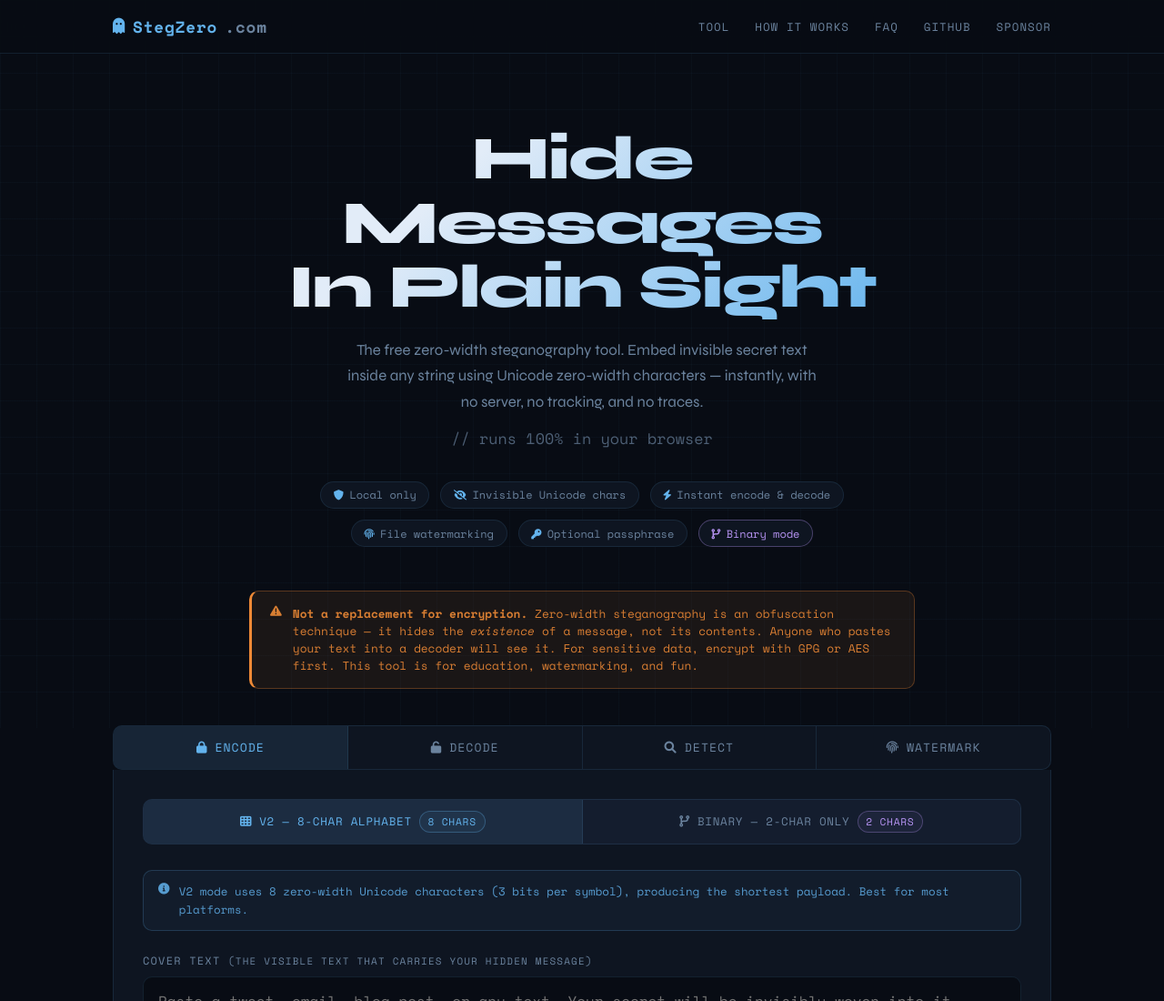
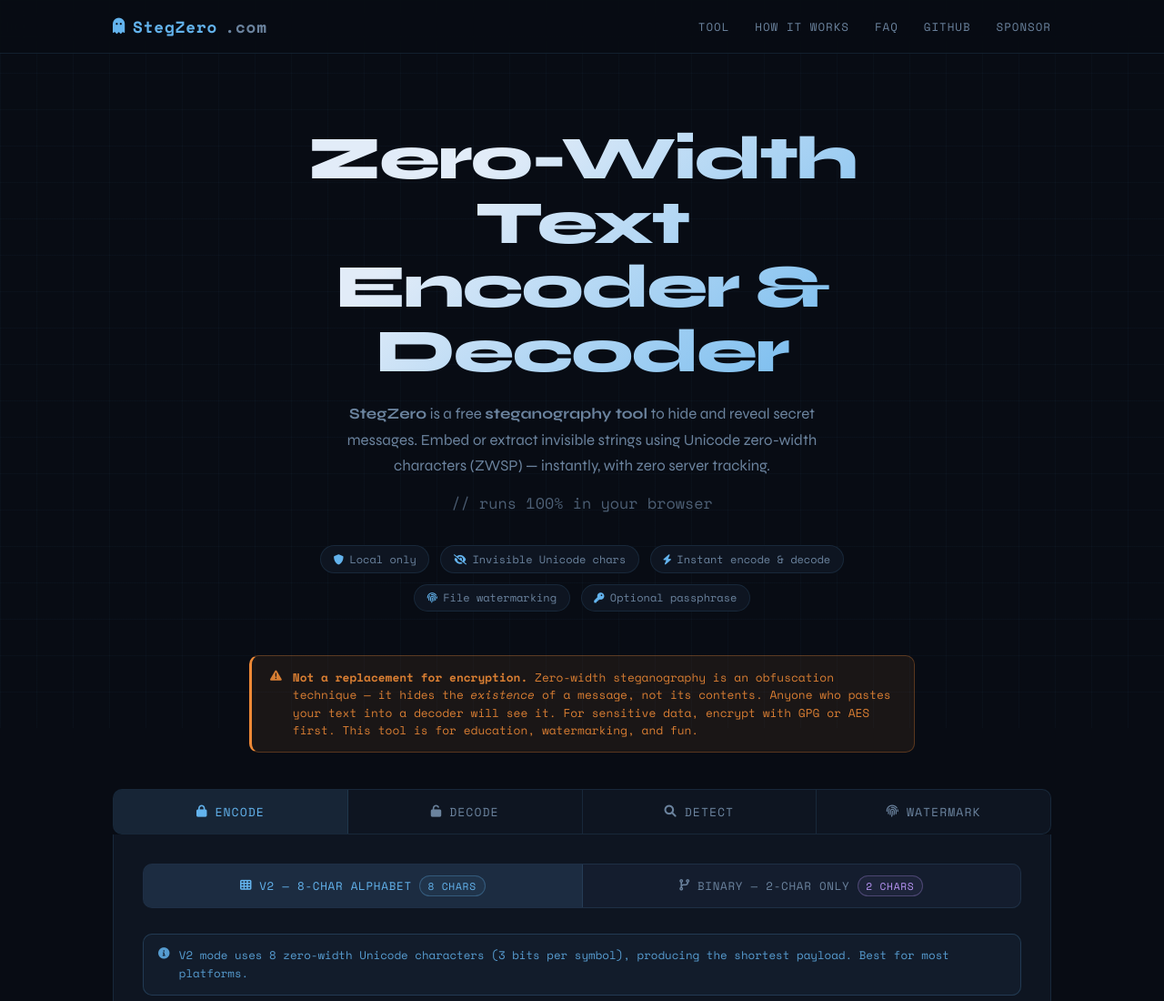
Before and after one commit to Clevis22/StegZero, a plain HTML site: page index.html in a window 1280 px wide. Shown: the top 1100 px of the page at 91% size. Drawn offline with nearby package versions, Linux system fonts and the light colour scheme.

Commit message:
Update hero section text for clarity and enhance description of the steganography tool for SEO

```diff
--- a/index.html
+++ b/index.html
@@ -283,16 +283,14 @@
 <div class="overlay" id="overlay"></div>
 
 <div class="hero">
-  <h1>Hide Messages<br>In Plain Sight</h1>
-  <p>The free zero-width steganography tool. Embed invisible secret text inside any string using Unicode zero-width characters — instantly, with no server, no tracking, and no traces.</p>
-  <p class="hero-note">// runs 100% in your browser</p>
+<h1>Zero-Width Text<br>Encoder & Decoder</h1>
+<p><strong>StegZero</strong> is a free <strong>steganography tool</strong> to hide and reveal secret messages. Embed or extract invisible strings using Unicode zero-width characters (ZWSP) — instantly, with zero server tracking.</p><p class="hero-note">// runs 100% in your browser</p>
   <div class="hero-pills">
     <span class="pill"><i class="fas fa-shield-alt"></i> Local only</span>
     <span class="pill"><i class="fas fa-eye-slash"></i> Invisible Unicode chars</span>
     <span class="pill"><i class="fas fa-bolt"></i> Instant encode &amp; decode</span>
     <span class="pill"><i class="fas fa-fingerprint"></i> File watermarking</span>
     <span class="pill"><i class="fas fa-key"></i> Optional passphrase</span>
-    <span class="pill" style="color:var(--binary-color);border-color:var(--binary-border)"><i class="fas fa-code-branch" style="color:var(--binary-color)"></i> Binary mode</span>
   </div>
 </div>
 
```
